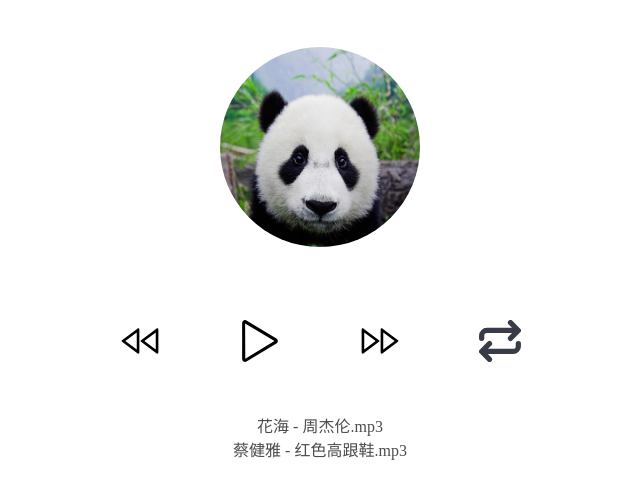
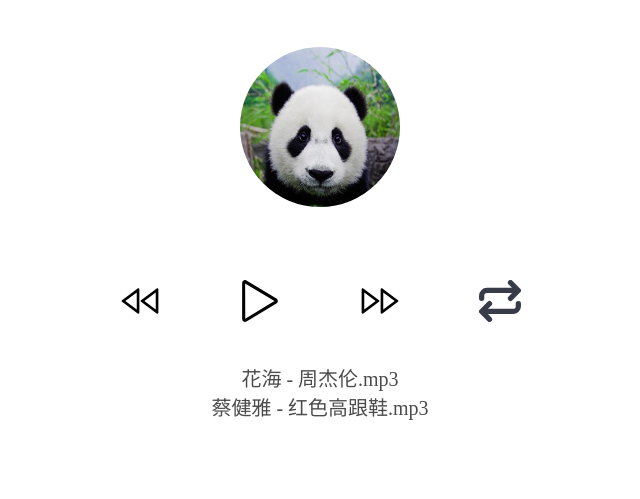
Before and after one commit to qianshun/musicPlayer, a plain HTML site: page index.html in a window 1280 px wide. Shown: the part 87-586 px from the top of the page, without its empty margins (320-960 px from the left). Drawn offline with Linux system fonts and the light colour scheme; no server answers.

Commit message:
增加移动端适配

```diff
--- a/css/musicPlayer.css
+++ b/css/musicPlayer.css
@@ -36,8 +36,8 @@ h1:hover {
 }
 
 .playimg {
-    width: 200px;
-    height: 200px;
+   width: 10rem;
+    height: 10rem;
     border-radius: 50%;
     /* 360°旋转，默认不动 */
     animation: rotate 3s linear infinite;
@@ -49,8 +49,8 @@ h1:hover {
 	background-color:#aaff7f;
 	opacity: 0.3;
 	cursor: pointer;
-	margin-left: 30%;
-	margin-right:30% ;
+	margin-left: 20%;
+	margin-right:20% ;
 	visibility:hidden;
 }
 
@@ -100,13 +100,19 @@ h1:hover {
 }
 
 #music-list{
-	margin-top: 500px;
+	margin-top: 450px;
 	cursor: pointer;
-	margin-left: 30%;
-	margin-right:30% ;
+/* 	margin-left: 30%;
+	margin-right:30% ; */
 }
 
 .music{
+	display: flex;
+	justify-content: center;
+	font-size: 1.25rem;
 	border-radius: 15px;
 	opacity: 0.7;
 }
+span{
+	width: 90%;
+}
--- a/index.html
+++ b/index.html
@@ -2,6 +2,7 @@
 <html>
 	<head>
 		<meta charset="utf-8" />
+		<meta name="viewport" content="width=device-width, initial-scale=1.0, user-scalable=no, maximum-scale=1.0, minimum-scale=1.0">
 		<title>本地局域网音乐播放器</title>
 		<script src="font/iconfont.js"></script>
 		<link rel="stylesheet" href="css/musicPlayer.css" />
```
